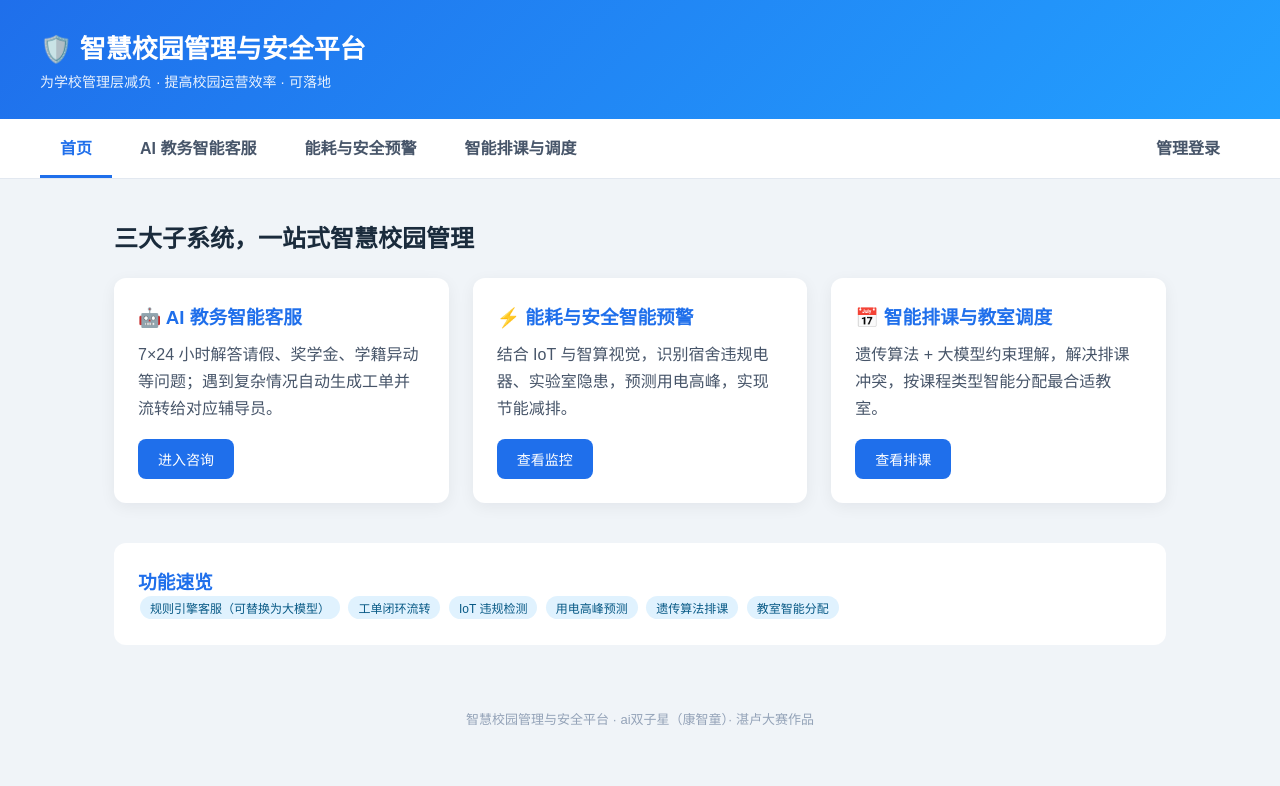
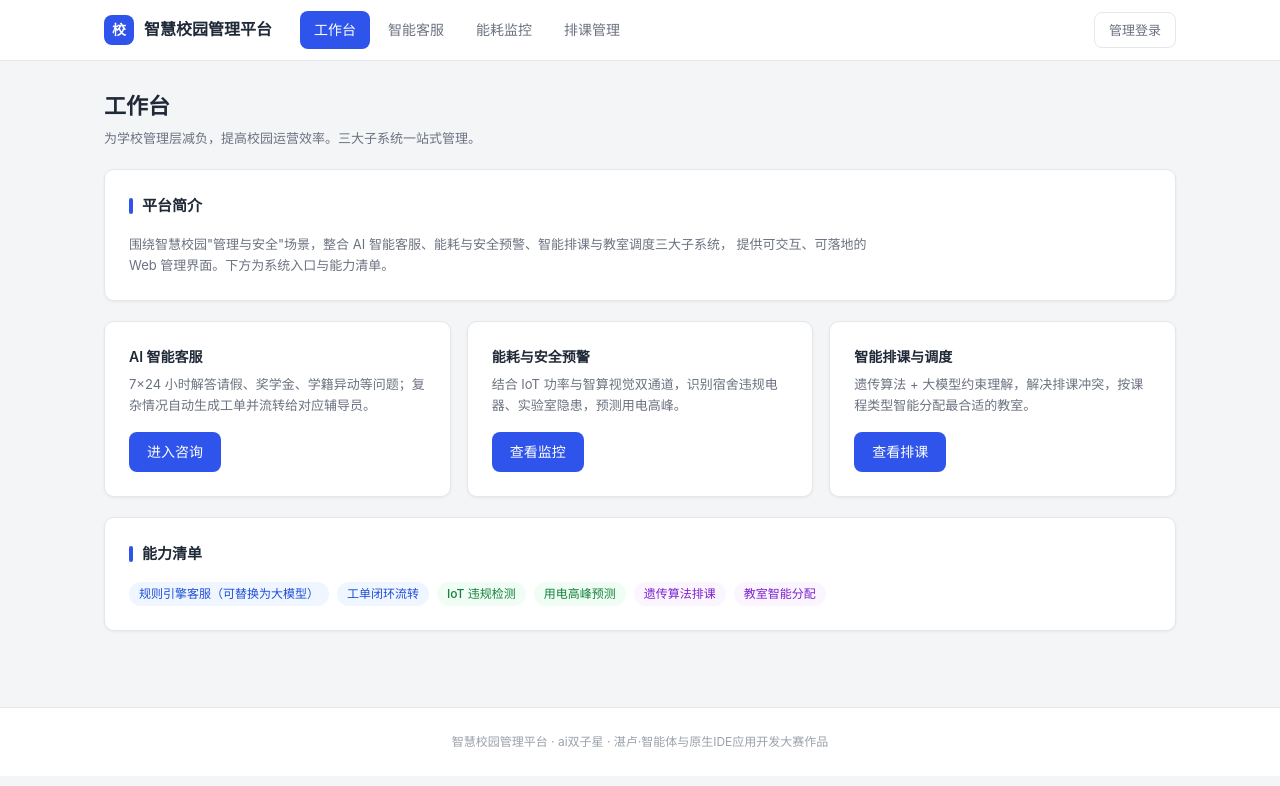
Before and after one commit to kzzzt/smart-campus, a Flask app: page / in a window 1280 px wide. Shown: the top 786 px of the page. Run offline with Flask 3, Linux system fonts and the light colour scheme.

Commit message:
重构Web UI为主流企业级工作台风格：统一设计系统(base.html)、顶部导航、去emoji、状态标签、局部刷新不再整页跳转

```diff
--- /dev/null
+++ b/webapp/templates/base.html
@@ -0,0 +1,105 @@
+<!DOCTYPE html>
+<html lang="zh-CN">
+<head>
+    <meta charset="UTF-8">
+    <meta name="viewport" content="width=device-width, initial-scale=1.0">
+    <title>{% block title %}智慧校园管理平台{% endblock %}</title>
+    <style>
+        :root {
+            --primary: #2f54eb;
+            --primary-dark: #1d39c4;
+            --primary-light: #eff4ff;
+            --bg: #f4f5f7;
+            --surface: #ffffff;
+            --border: #e5e7eb;
+            --text: #1f2937;
+            --text-2: #6b7280;
+            --text-3: #9aa1ab;
+            --danger: #dc2626;
+            --success: #16a34a;
+            --warning: #b45309;
+            --radius: 10px;
+            --shadow: 0 1px 3px rgba(16,24,40,.06);
+            --shadow-lg: 0 10px 30px rgba(16,24,40,.08);
+        }
+        * { margin:0; padding:0; box-sizing:border-box; }
+        body { font-family:-apple-system,BlinkMacSystemFont,"Segoe UI","PingFang SC","Hiragino Sans GB","Microsoft YaHei",sans-serif; background:var(--bg); color:var(--text); font-size:14px; line-height:1.6; -webkit-font-smoothing:antialiased; }
+        a { text-decoration:none; color:inherit; }
+        /* ---------- 顶部导航 ---------- */
+        .topbar { background:var(--surface); border-bottom:1px solid var(--border); position:sticky; top:0; z-index:50; }
+        .topbar-inner { max-width:1120px; margin:0 auto; height:60px; display:flex; align-items:center; gap:28px; padding:0 24px; }
+        .brand { display:flex; align-items:center; gap:10px; font-size:16px; font-weight:600; color:var(--text); white-space:nowrap; }
+        .brand-mark { width:30px; height:30px; border-radius:8px; background:var(--primary); color:#fff; display:flex; align-items:center; justify-content:center; font-size:14px; font-weight:700; }
+        .nav { display:flex; gap:4px; flex:1; }
+        .nav a { padding:8px 14px; border-radius:8px; color:var(--text-2); font-size:14px; font-weight:500; transition:all .15s; }
+        .nav a:hover { background:#f3f4f6; color:var(--text); }
+        .nav a.active { background:var(--primary); color:#fff; }
+        .user-area { display:flex; align-items:center; gap:10px; white-space:nowrap; }
+        .icon-btn { border:1px solid var(--border); background:var(--surface); border-radius:8px; padding:7px 14px; font-size:13px; color:var(--text-2); cursor:pointer; transition:all .15s; }
+        .icon-btn:hover { border-color:var(--primary); color:var(--primary); }
+        /* ---------- 页面骨架 ---------- */
+        .container { max-width:1120px; margin:0 auto; padding:28px 24px 56px; }
+        .page-head { margin-bottom:20px; }
+        .page-head h1 { font-size:22px; font-weight:600; }
+        .page-head p { color:var(--text-2); margin-top:4px; font-size:13px; }
+        .card { background:var(--surface); border:1px solid var(--border); border-radius:var(--radius); padding:24px; margin-bottom:20px; box-shadow:var(--shadow); }
+        .card-title { font-size:15px; font-weight:600; margin-bottom:16px; display:flex; align-items:center; gap:9px; }
+        .card-title::before { content:""; width:4px; height:16px; border-radius:2px; background:var(--primary); }
+        .card-sub { color:var(--text-2); font-size:13px; margin-bottom:16px; }
+        /* ---------- 按钮 ---------- */
+        .btn { display:inline-flex; align-items:center; gap:6px; background:var(--primary); color:#fff; border:none; padding:9px 18px; border-radius:8px; font-size:14px; cursor:pointer; transition:background .15s; }
+        .btn:hover { background:var(--primary-dark); }
+        .btn:disabled { opacity:.55; cursor:not-allowed; }
+        .btn-block { width:100%; justify-content:center; }
+        /* ---------- 表格 ---------- */
+        .table-wrap { overflow-x:auto; }
+        table { width:100%; border-collapse:collapse; font-size:13px; }
+        th, td { text-align:left; padding:11px 14px; border-bottom:1px solid var(--border); }
+        th { background:#f9fafb; color:var(--text-2); font-weight:600; font-size:12px; white-space:nowrap; }
+        tbody tr:last-child td { border-bottom:none; }
+        tbody tr:hover { background:#fafbfc; }
+        .empty { text-align:center; color:var(--text-3); padding:24px 0; }
+        /* ---------- 状态标签 ---------- */
+        .tag { display:inline-block; padding:2px 10px; border-radius:999px; font-size:12px; font-weight:500; line-height:1.7; }
+        .tag-red { background:#fef2f2; color:#b91c1c; }
+        .tag-green { background:#f0fdf4; color:#15803d; }
+        .tag-amber { background:#fffbeb; color:#b45309; }
+        .tag-blue { background:#eff6ff; color:#1d4ed8; }
+        .tag-purple { background:#faf5ff; color:#7e22ce; }
+        .tag-gray { background:#f3f4f6; color:#4b5563; }
+        /* ---------- 页脚 ---------- */
+        footer { text-align:center; padding:24px; color:var(--text-3); font-size:12px; border-top:1px solid var(--border); background:var(--surface); }
+        @media(max-width:820px){ .nav{display:none;} .container{padding:16px;} .topbar-inner{padding:0 16px;} }
+    </style>
+    {% block head %}{% endblock %}
+</head>
+<body>
+    <div class="topbar">
+        <div class="topbar-inner">
+            <a class="brand" href="/">
+                <span class="brand-mark">校</span>
+                <span>智慧校园管理平台</span>
+            </a>
+            <nav class="nav">
+                <a href="/" class="{{ 'active' if request.path=='/' else '' }}">工作台</a>
+                <a href="/ai" class="{{ 'active' if request.path=='/ai' else '' }}">智能客服</a>
+                <a href="/energy" class="{{ 'active' if request.path=='/energy' else '' }}">能耗监控</a>
+                <a href="/scheduler" class="{{ 'active' if request.path=='/scheduler' else '' }}">排课管理</a>
+            </nav>
+            <div class="user-area">
+                {% if is_logged_in %}
+                <span style="font-size:13px;color:var(--text-2);">管理员</span>
+                <a class="icon-btn" href="/logout">退出登录</a>
+                {% else %}
+                <a class="icon-btn" href="/login">管理登录</a>
+                {% endif %}
+            </div>
+        </div>
+    </div>
+    <main class="container">
+        {% block content %}{% endblock %}
+    </main>
+    <footer>智慧校园管理平台 · ai双子星 · 湛卢·智能体与原生IDE应用开发大赛作品</footer>
+    {% block scripts %}{% endblock %}
+</body>
+</html>
--- a/webapp/templates/index.html
+++ b/webapp/templates/index.html
@@ -1,72 +1,46 @@
-<!DOCTYPE html>
-<html lang="zh-CN">
-<head>
-    <meta charset="UTF-8">
-    <meta name="viewport" content="width=device-width, initial-scale=1.0">
-    <title>智慧校园管理与安全平台</title>
-    <style>
-        * { margin: 0; padding: 0; box-sizing: border-box; }
-        body { font-family: "Microsoft YaHei", sans-serif; background: #f0f4f8; color: #1a2b3c; }
-        header { background: linear-gradient(135deg, #1f6feb, #23a0ff); color: #fff; padding: 28px 40px; }
-        header h1 { font-size: 26px; }
-        header p { opacity: .9; margin-top: 6px; font-size: 14px; }
-        nav { background: #fff; border-bottom: 1px solid #e2e8f0; padding: 0 40px; display: flex; gap: 8px; }
-        nav a { padding: 16px 20px; text-decoration: none; color: #475569; font-weight: 600; border-bottom: 3px solid transparent; }
-        nav a.active, nav a:hover { color: #1f6feb; border-bottom-color: #1f6feb; }
-        main { max-width: 1100px; margin: 0 auto; padding: 40px 24px; }
-        .cards { display: grid; grid-template-columns: repeat(auto-fit, minmax(300px, 1fr)); gap: 24px; margin-top: 24px; }
-        .card { background: #fff; border-radius: 12px; padding: 24px; box-shadow: 0 4px 16px rgba(15,23,42,.06); }
-        .card h3 { color: #1f6feb; margin-bottom: 12px; }
-        .card p { color: #475569; line-height: 1.7; margin-bottom: 16px; }
-        .btn { display: inline-block; background: #1f6feb; color: #fff; border: none; padding: 10px 20px; border-radius: 8px; cursor: pointer; text-decoration: none; font-size: 14px; }
-        .btn:hover { background: #1a5fd0; }
-        .badge { display:inline-block; background:#e0f2fe; color:#075985; font-size:12px; padding:3px 10px; border-radius:20px; margin:2px; }
-        footer { text-align: center; padding: 24px; color: #94a3b8; font-size: 13px; }
-    </style>
-</head>
-<body>
-    <header>
-        <h1>🛡️ 智慧校园管理与安全平台</h1>
-        <p>为学校管理层减负 · 提高校园运营效率 · 可落地</p>
-    </header>
-    <nav>
-        <a href="/" class="active">首页</a>
-        <a href="/ai">AI 教务智能客服</a>
-        <a href="/energy">能耗与安全预警</a>
-        <a href="/scheduler">智能排课与调度</a>
-        {% if is_logged_in %}<a href="/logout" style="margin-left:auto; color:#e11d48;">退出登录</a>{% else %}<a href="/login" style="margin-left:auto;">管理登录</a>{% endif %}
-    </nav>
-    <main>
-        <h2 style="color:#1a2b3c;">三大子系统，一站式智慧校园管理</h2>
-        <div class="cards">
+{% extends "base.html" %}
+{% block title %}工作台 - 智慧校园管理平台{% endblock %}
+{% block content %}
+<div class="page-head">
+    <h1>工作台</h1>
+    <p>为学校管理层减负，提高校园运营效率。三大子系统一站式管理。</p>
+</div>
+
 <div class="card">
-                <h3>🤖 AI 教务智能客服</h3>
-                <p>7×24 小时解答请假、奖学金、学籍异动等问题；遇到复杂情况自动生成工单并流转给对应辅导员。</p>
-                <a class="btn" href="/ai">进入咨询</a>
+    <div class="card-title">平台简介</div>
+    <p style="color:var(--text-2);font-size:13px;max-width:760px;">
+        围绕智慧校园"管理与安全"场景，整合 AI 智能客服、能耗与安全预警、智能排课与教室调度三大子系统，
+        提供可交互、可落地的 Web 管理界面。下方为系统入口与能力清单。
+    </p>
 </div>
-            <div class="card">
-                <h3>⚡ 能耗与安全智能预警</h3>
-                <p>结合 IoT 与智算视觉，识别宿舍违规电器、实验室隐患，预测用电高峰，实现节能减排。</p>
-                <a class="btn" href="/energy">查看监控</a>
+
+<div style="display:grid;grid-template-columns:repeat(auto-fit,minmax(300px,1fr));gap:16px;margin-bottom:20px;">
+    <div class="card" style="display:flex;flex-direction:column;margin-bottom:0;">
+        <div style="font-size:14px;font-weight:600;margin-bottom:6px;">AI 智能客服</div>
+        <p style="color:var(--text-2);font-size:13px;flex:1;">7×24 小时解答请假、奖学金、学籍异动等问题；复杂情况自动生成工单并流转给对应辅导员。</p>
+        <a class="btn" href="/ai" style="margin-top:16px;align-self:flex-start;">进入咨询</a>
     </div>
-            <div class="card">
-                <h3>📅 智能排课与教室调度</h3>
-                <p>遗传算法 + 大模型约束理解，解决排课冲突，按课程类型智能分配最合适教室。</p>
-                <a class="btn" href="/scheduler">查看排课</a>
+    <div class="card" style="display:flex;flex-direction:column;margin-bottom:0;">
+        <div style="font-size:14px;font-weight:600;margin-bottom:6px;">能耗与安全预警</div>
+        <p style="color:var(--text-2);font-size:13px;flex:1;">结合 IoT 功率与智算视觉双通道，识别宿舍违规电器、实验室隐患，预测用电高峰。</p>
+        <a class="btn" href="/energy" style="margin-top:16px;align-self:flex-start;">查看监控</a>
+    </div>
+    <div class="card" style="display:flex;flex-direction:column;margin-bottom:0;">
+        <div style="font-size:14px;font-weight:600;margin-bottom:6px;">智能排课与调度</div>
+        <p style="color:var(--text-2);font-size:13px;flex:1;">遗传算法 + 大模型约束理解，解决排课冲突，按课程类型智能分配最合适的教室。</p>
+        <a class="btn" href="/scheduler" style="margin-top:16px;align-self:flex-start;">查看排课</a>
     </div>
 </div>
-        <div style="margin-top:40px;background:#fff;border-radius:12px;padding:24px;">
-            <h3 style="color:#1f6feb;">功能速览</h3>
-            <p>
-                <span class="badge">规则引擎客服（可替换为大模型）</span>
-                <span class="badge">工单闭环流转</span>
-                <span class="badge">IoT 违规检测</span>
-                <span class="badge">用电高峰预测</span>
-                <span class="badge">遗传算法排课</span>
-                <span class="badge">教室智能分配</span>
-            </p>
+
+<div class="card">
+    <div class="card-title">能力清单</div>
+    <div style="display:flex;flex-wrap:wrap;gap:8px;">
+        <span class="tag tag-blue">规则引擎客服（可替换为大模型）</span>
+        <span class="tag tag-blue">工单闭环流转</span>
+        <span class="tag tag-green">IoT 违规检测</span>
+        <span class="tag tag-green">用电高峰预测</span>
+        <span class="tag tag-purple">遗传算法排课</span>
+        <span class="tag tag-purple">教室智能分配</span>
     </div>
-    </main>
-    <footer>智慧校园管理与安全平台 · ai双子星（康智童）· 湛卢大赛作品</footer>
-</body>
-</html>
+</div>
+{% endblock %}
```
Also changed, not shown: webapp/templates/ai.html (+60 -74 lines), webapp/templates/energy.html (+65 -65 lines), webapp/templates/login.html (+24 -37 lines), webapp/templates/scheduler.html (+53 -60 lines). Lines whose indentation alone changed are shown as unchanged.
